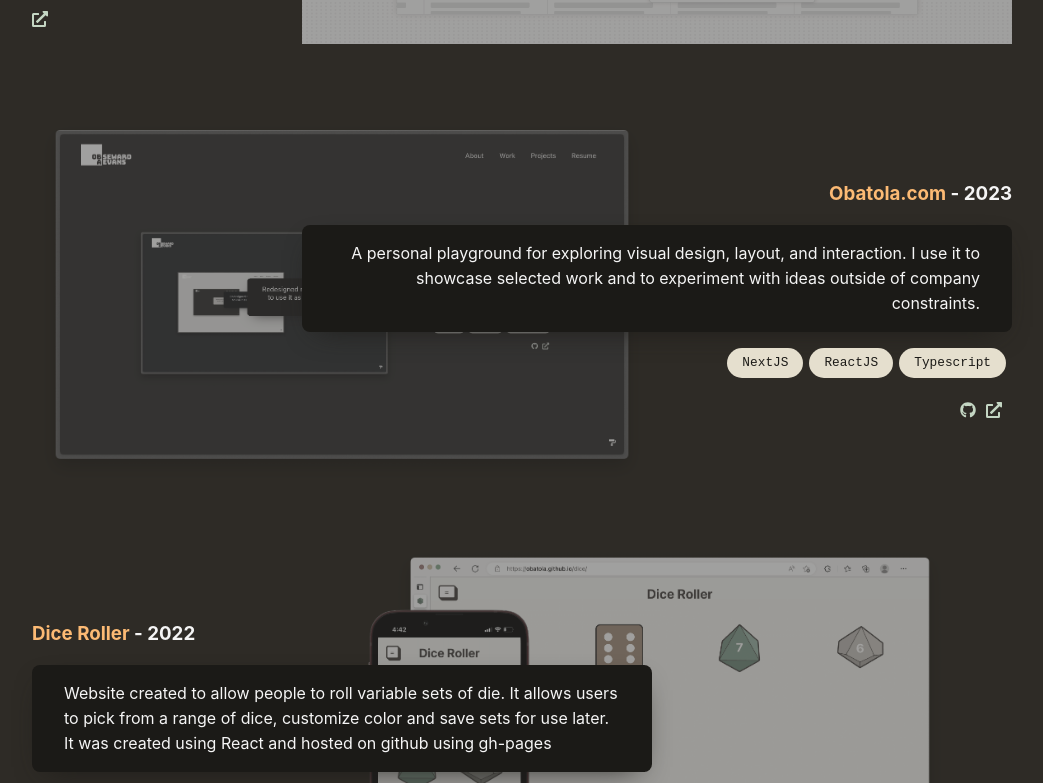
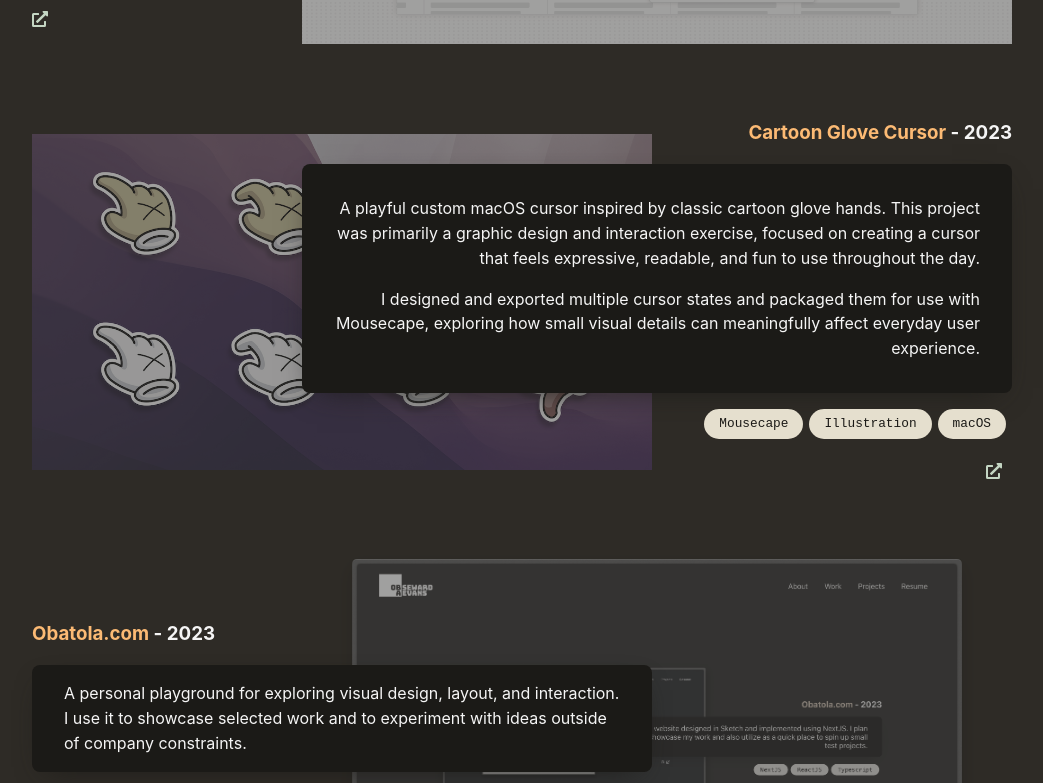
Before and after one commit to obatola/oba, a Next.js app: page / in a window 1280 px wide. Shown: the part 1877-2660 px from the top of the page, without its empty margins (118-1161 px from the left). Built offline with nearby package versions, Linux system fonts and the light colour scheme.

Commit message:
make header sticky on resume viewer on wider screens and add cursor project to project section

```diff
--- a/src/homeCopy.tsx
+++ b/src/homeCopy.tsx
@@ -163,6 +163,29 @@ const csProjects: ICSProject[] = [
 		isFeatured: true,
 	},
 	{
+		name: "Cartoon Glove Cursor",
+		date: "2023",
+		tech: ["Mousecape", "Illustration", "macOS"],
+		content: (
+			<>
+				<p>
+					A playful custom macOS cursor inspired by classic cartoon glove hands.
+					This project was primarily a graphic design and interaction exercise,
+					focused on creating a cursor that feels expressive, readable, and fun
+					to use throughout the day.
+				</p>
+				<p>
+					I designed and exported multiple cursor states and packaged them for
+					use with Mousecape, exploring how small visual details can meaningfully
+					affect everyday user experience.
+				</p>
+			</>
+		),
+		projectImageKey: "handCursor",
+		url: "https://github.com/obatola/mousecape-hand-cursor",
+		isFeatured: true,
+	},
+	{
 		name: "Obatola.com",
 		date: "2023",
 		tech: ["NextJS", "ReactJS", "Typescript"],
--- a/src/utils/getProjectImageByKey.ts
+++ b/src/utils/getProjectImageByKey.ts
@@ -12,6 +12,7 @@ import distanceVector from "../../public/images/distance_vector.png";
 import diceRoller from "../../public/images/dice_roller.png";
 import personalWebsite from "../../public/images/personal_website.png";
 import cinderRedesign from "../../public/images/cinder_redesign.png";
+import handCursor from "../../public/images/hand_cursor.png";
 
 const projectImages: { [key: string]: StaticImageData } = {
     deucesSolitaire,
@@ -27,6 +28,7 @@ const projectImages: { [key: string]: StaticImageData } = {
     diceRoller,
     personalWebsite,
     cinderRedesign,
+    handCursor,
 };
 
 export const getProjectImageByKey = (key: string) => {
```
Also changed, not shown: src/modules/resume/ResumePage.module.css (+9 -0 lines), public/images/hand_cursor.png (added).
